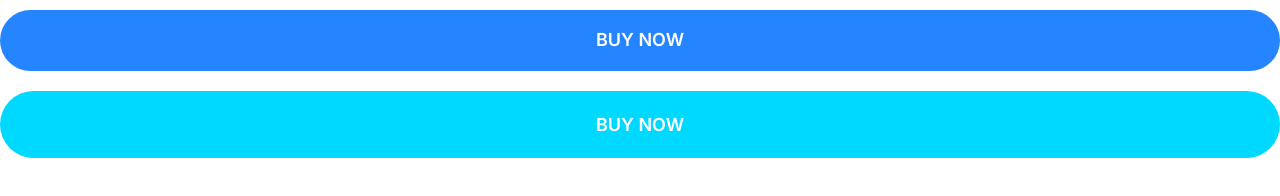
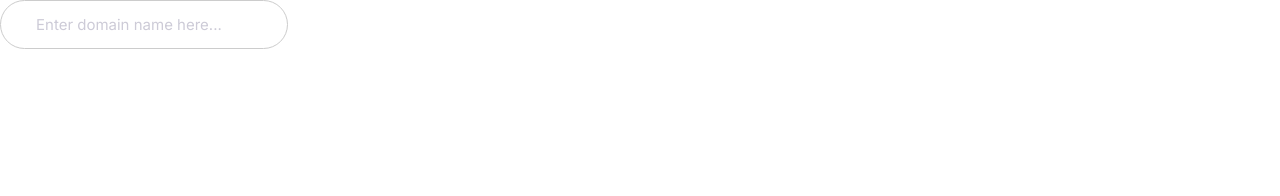
Before and after one commit to Gveyra/hosting-landing-page-practice, a plain HTML site: page index.html in a window 1280 px wide. Drawn offline with Linux system fonts and the light colour scheme.

Commit message:
Input component

```diff
--- a/css/styles.css
+++ b/css/styles.css
@@ -207,3 +207,20 @@
   background: var(--color-headings);
   color: #fff;
 }
+/*Inputs*/
+.input {
+  padding: 1.5rem 3.5rem;
+  border: 1px solid #ccc;
+  border-radius: 30px;
+  outline: 0;
+  color: var(--color-headings);
+  font-size: 2rem;
+}
+::placeholder {
+  color: #cdcbd7;
+}
+@media screen and (min-width: 1024px) {
+  .input {
+    font-size: 1.5rem;
+  }
+}
--- a/index.html
+++ b/index.html
@@ -11,8 +11,7 @@
     <link rel="stylesheet" href="css/styles.css">
 </head>
 <body>
-   <button class="btn btn--primary btn--block">Buy Now</button>
-   <a href="#" class="btn btn--secondary btn--block">Buy Now</a>
+    <input type="text" class="input" placeholder="Enter domain name here..."></input
 
 </body>
 </html>
```
Also changed, not shown: css/components/input.html (added, +1 -0 lines).
